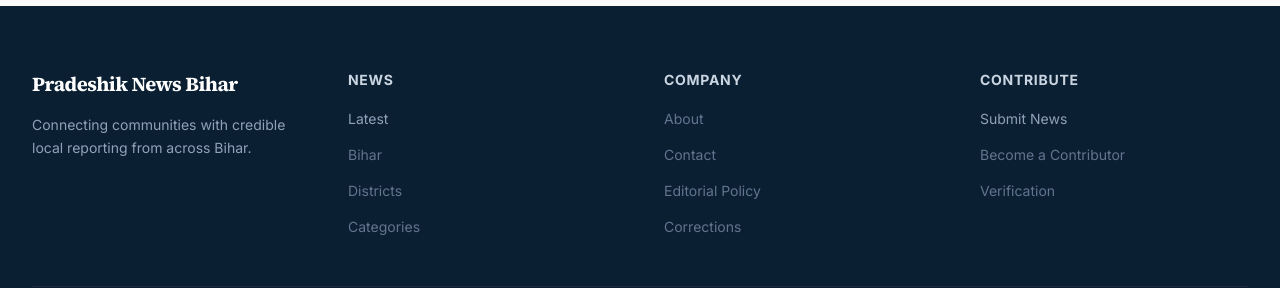
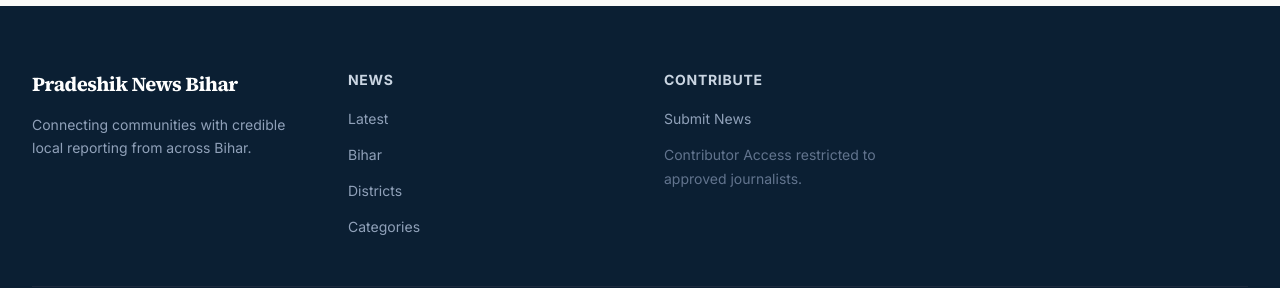
Before and after one commit to connect-toaman/newsbook, a Next.js app: page / in a window 1280 px wide. Shown: the part 535-823 px from the top of the page. Built offline with nearby package versions, Linux system fonts and the light colour scheme; no server answers; the database is empty.

Commit message:
Add District, Category, and Profile pages. Protect Create route.

```diff
--- a/package.json
+++ b/package.json
@@ -11,6 +11,8 @@
   },
   "dependencies": {
     "@prisma/client": "^5.22.0",
+    "bcryptjs": "^3.0.3",
+    "jose": "^6.2.12",
     "lucide-react": "^1.47.0",
     "next": "16.3.5",
     "react": "19.2.8",
@@ -18,6 +20,7 @@
   },
   "devDependencies": {
     "@tailwindcss/postcss": "^4",
+    "@types/bcryptjs": "^2.4.6",
     "@types/node": "^20",
     "@types/react": "^19",
     "@types/react-dom": "^19",
--- /dev/null
+++ b/seed.js
@@ -0,0 +1,39 @@
+const { PrismaClient } = require('@prisma/client');
+const bcrypt = require('bcryptjs');
+
+const prisma = new PrismaClient();
+
+async function main() {
+  const email = 'admin@pradeshiknews.com';
+
+  // Check if admin already exists
+  const existingUser = await prisma.user.findUnique({ where: { email } });
+
+  if (existingUser) {
+    console.log('Admin user already exists.');
+    return;
+  }
+
+  const hashedPassword = await bcrypt.hash('Admin@123', 10);
+
+  const user = await prisma.user.create({
+    data: {
+      email,
+      password: hashedPassword,
+      name: 'Admin',
+      role: 'ADMIN',
+    },
+  });
+
+  console.log('Created test admin user:', user.email);
+  console.log('Password: Admin@123');
+}
+
+main()
+  .catch((e) => {
+    console.error(e);
+    process.exit(1);
+  })
+  .finally(async () => {
+    await prisma.$disconnect();
+  });
--- a/src/app/layout.tsx
+++ b/src/app/layout.tsx
@@ -59,30 +59,18 @@ export default function RootLayout({
                 <h4 className="text-sm font-bold uppercase tracking-wider text-slate-300 mb-4">News</h4>
                 <ul className="space-y-3">
                   <li><Link href="/" className="text-sm text-slate-400 hover:text-white transition-colors">Latest</Link></li>
-                  <li><span className="text-sm text-slate-500">Bihar</span></li>
-                  <li><span className="text-sm text-slate-500">Districts</span></li>
-                  <li><span className="text-sm text-slate-500">Categories</span></li>
+                  <li><Link href="/district/bihar" className="text-sm text-slate-400 hover:text-white transition-colors">Bihar</Link></li>
+                  <li><Link href="/district/patna" className="text-sm text-slate-400 hover:text-white transition-colors">Districts</Link></li>
+                  <li><Link href="/category/politics" className="text-sm text-slate-400 hover:text-white transition-colors">Categories</Link></li>
                 </ul>
               </div>
 
               {/* Links Col 2 */}
               <div>
-                <h4 className="text-sm font-bold uppercase tracking-wider text-slate-300 mb-4">Company</h4>
-                <ul className="space-y-3">
-                  <li><span className="text-sm text-slate-500">About</span></li>
-                  <li><span className="text-sm text-slate-500">Contact</span></li>
-                  <li><span className="text-sm text-slate-500">Editorial Policy</span></li>
-                  <li><span className="text-sm text-slate-500">Corrections</span></li>
-                </ul>
-              </div>
-
-              {/* Links Col 3 */}
-              <div>
                 <h4 className="text-sm font-bold uppercase tracking-wider text-slate-300 mb-4">Contribute</h4>
                 <ul className="space-y-3">
                   <li><Link href="/create" className="text-sm text-slate-400 hover:text-white transition-colors">Submit News</Link></li>
-                  <li><span className="text-sm text-slate-500">Become a Contributor</span></li>
-                  <li><span className="text-sm text-slate-500">Verification</span></li>
+                  <li><span className="text-sm text-slate-500">Contributor Access restricted to approved journalists.</span></li>
                 </ul>
               </div>
 
```
Also changed, not shown: 1 other file (tests, documents, lock files or other folders).
